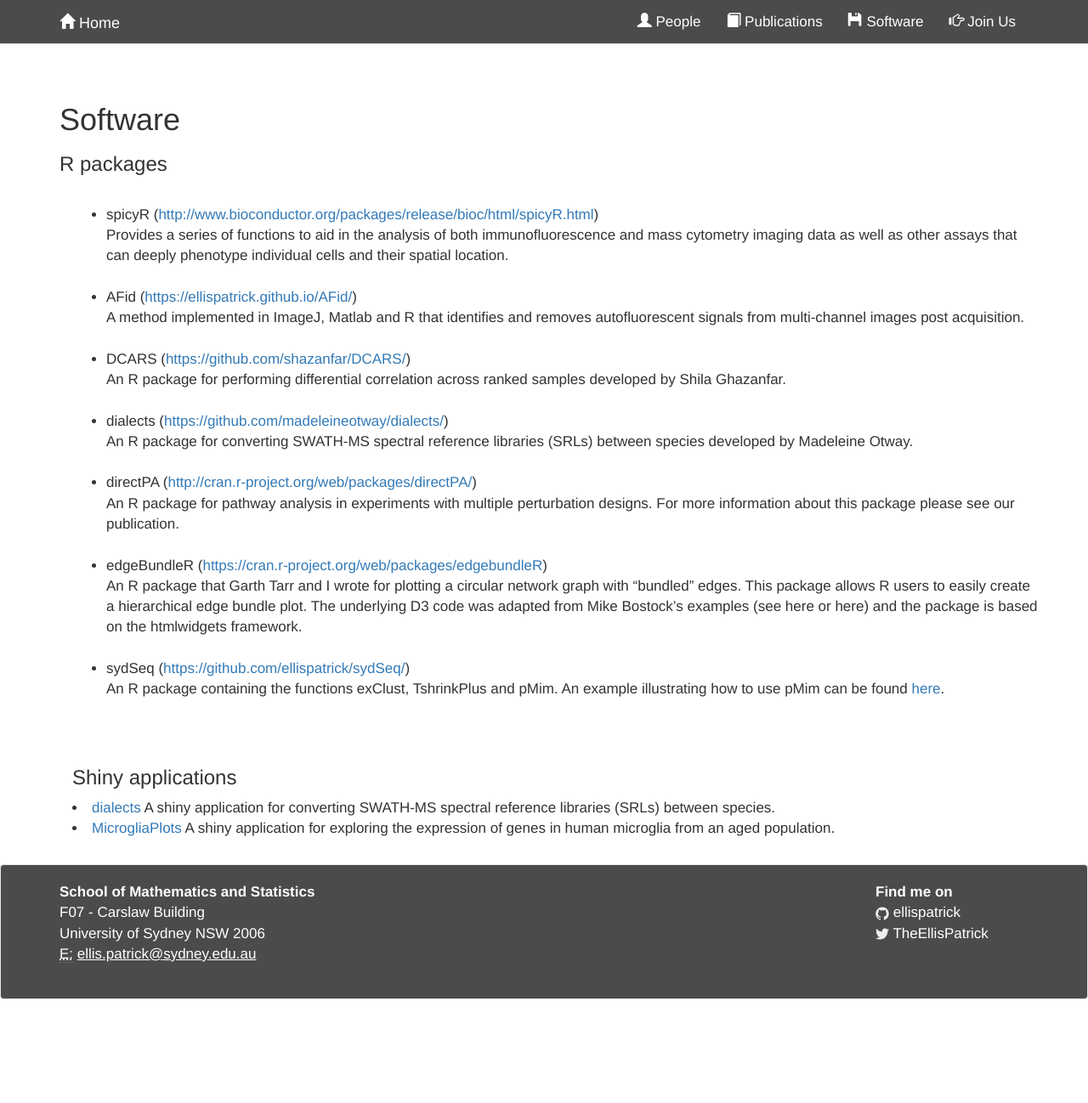
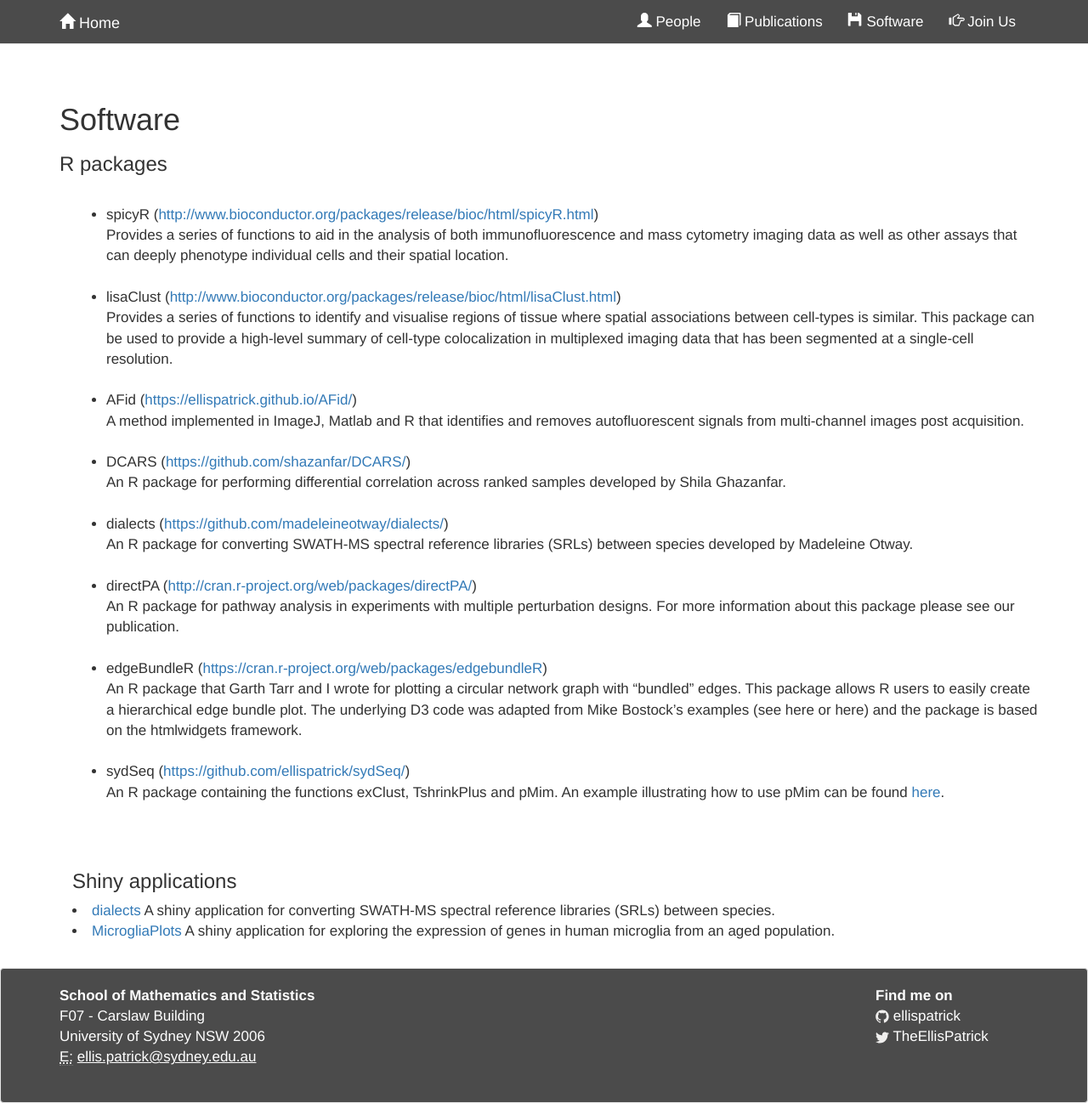
Before and after one commit to ellispatrick/ellispatrick.github.io, a Jekyll site: the page built from software.html, in a window 1280 px wide. Shown: the whole page at 85% size. Built offline with Jekyll 4.4.1, drawn with Linux system fonts in a browser that asks for light colours; nearby versions of some CDN libraries; a style sheet for code colours, icons or effects is not loaded; before the commit the page ends 1176 px from its top, so only the background shows below that.

Commit message:
Update software.html

```diff
--- a/software.html
+++ b/software.html
@@ -13,6 +13,9 @@ layout: default
 
 		<li>spicyR (<a href="http://www.bioconductor.org/packages/release/bioc/html/spicyR.html" target="_blank">http://www.bioconductor.org/packages/release/bioc/html/spicyR.html</a>)<br>
 Provides a series of functions to aid in the analysis of both immunofluorescence and mass cytometry imaging data as well as other assays that can deeply phenotype individual cells and their spatial location.</li><br>
+
+		<li>lisaClust (<a href="http://www.bioconductor.org/packages/release/bioc/html/lisaClust.html" target="_blank">http://www.bioconductor.org/packages/release/bioc/html/lisaClust.html</a>)<br>
+Provides a series of functions to identify and visualise regions of tissue where spatial associations between cell-types is similar. This package can be used to provide a high-level summary of cell-type colocalization in multiplexed imaging data that has been segmented at a single-cell resolution.</li><br>
 
 		<li>AFid (<a href="https://ellispatrick.github.io/AFid" target="_blank">https://ellispatrick.github.io/AFid/</a>)<br>
 A method implemented in ImageJ, Matlab and R that identifies and removes autofluorescent signals from multi-channel images post acquisition.</li>
```
